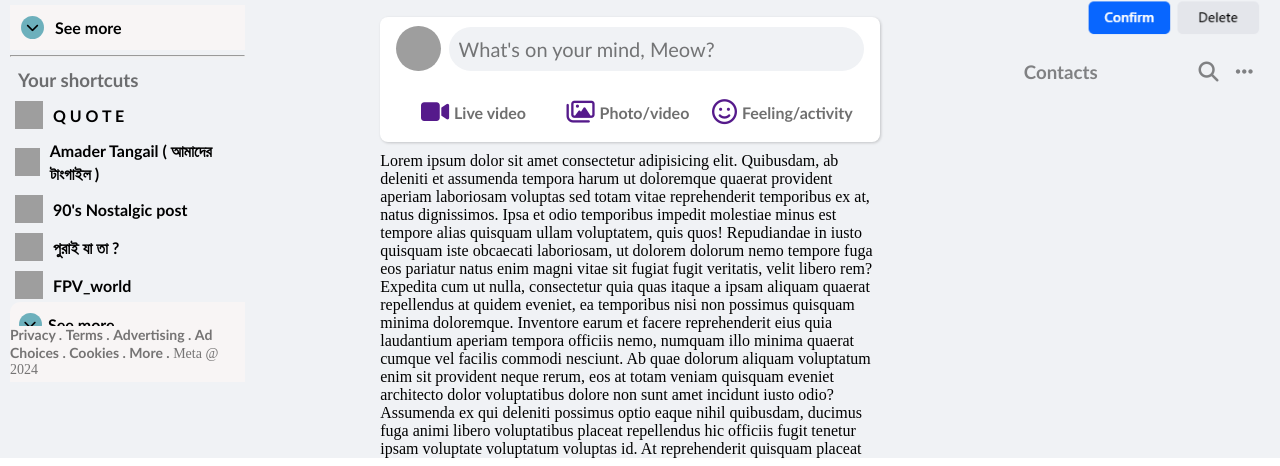
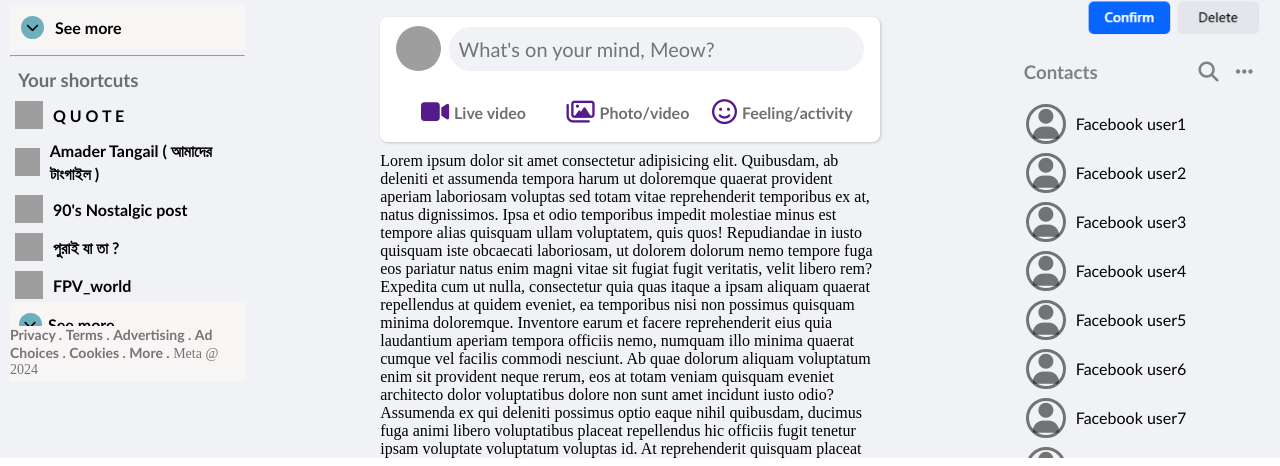
Before and after one commit to Zubayer-Al-Mamun/Facebook-Frontend-Clone, a plain HTML site: page index.html in a window 1280 px wide. Shown: the part 334-800 px from the top of the page. Drawn offline with Linux system fonts and the light colour scheme; grey boxes are pictures that could not be loaded.

Commit message:
add Contacts Option

```diff
--- a/app.js
+++ b/app.js
@@ -182,11 +182,14 @@ see_more1.addEventListener("click", ()=>{
     see_more_key1 = true;
     p4_p1.style.height = "auto";
     see_more1.children[1].innerText = "See less";
+    see_more1.children[0].style.transform = "rotate(180deg)";
+
   }
   else{
     see_more_key1 = false;
     p4_p1.style.height = "325px";
     see_more1.children[1].innerText = "See more";
+    see_more1.children[0].style.transform = "rotate(0deg)";
   }
 
 })
@@ -195,11 +198,13 @@ see_more2.addEventListener("click", ()=>{
     see_more_key2 = true;
     p4_p2.style.height = "auto";
     see_more2.children[1].innerText = "See less";
+    see_more2.children[0].style.transform = "rotate(180deg)";
   }
   else{
     see_more_key2 = false;
     p4_p2.style.height = "325px";
     see_more2.children[1].innerText = "See more";
+    see_more2.children[0].style.transform = "rotate(0deg)";
   }
 })
 let stryAll = document.querySelectorAll(".story_card");
--- a/index.html
+++ b/index.html
@@ -330,12 +330,11 @@
             <a href="#">See all</a>
           </div>
           <div class="req_cont">
-            <div class="req_img">
+            <!-- <div class="req_img">
               <div class="req_img2"></div>
             </div>
-            <div class="req_name"></div>
+            <div class="req_name"></div> -->
           </div>
-
           <div class="contacts">
             <h3>Contacts</h3>
             <div class="cont_src">
@@ -343,6 +342,18 @@
               <a href="#"><i class="fa-solid fa-ellipsis"></i></a>
             </div>
           </div>
+          <div class="contact_all">
+            <div class="contact"><i class="fa-solid fa-user"></i><p>Facebook user1</p></div>
+            <div class="contact"><i class="fa-solid fa-user"></i><p>Facebook user2</p></div>
+            <div class="contact"><i class="fa-solid fa-user"></i><p>Facebook user3</p></div>
+            <div class="contact"><i class="fa-solid fa-user"></i><p>Facebook user4</p></div>
+            <div class="contact"><i class="fa-solid fa-user"></i><p>Facebook user5</p></div>
+            <div class="contact"><i class="fa-solid fa-user"></i><p>Facebook user6</p></div>
+            <div class="contact"><i class="fa-solid fa-user"></i><p>Facebook user7</p></div>
+            <div class="contact"><i class="fa-solid fa-user"></i><p>Facebook user8</p></div>
+            <div class="contact"><i class="fa-solid fa-user"></i><p>Facebook user9</p></div>
+            <div class="contact"><i class="fa-solid fa-user"></i><p>Facebook user10</p></div>
+          </div>
         </div>
       </div>
     </div>
--- a/style.css
+++ b/style.css
@@ -1103,12 +1103,39 @@ background-size: cover;
   padding: 5px 0 10px 15px;
   color: rgba(0, 0, 0, 0.542);
 }
-
 .req_cont {
   width: 100%;
   height: 110px;
-  background-image: url(/image/req.png);
+  background-image: url(image/req.png);
   background-size: cover;
+}
+.contact_all{
+  width: 100%;
+}
+.contact{
+  width: 100%;
+  height: 45px;
+  border-radius: 8px 0 0 8px;
+  display: flex;
+  align-items: center;
+  font-family: 'Gill Sans', 'Gill Sans MT', Calibri, 'Trebuchet MS', sans-serif;
+  margin: 4px 0;
+}
+.contact i{
+  width: 40px;
+  height: 40px;
+  font-size: 30px;
+  border-radius: 50%;
+  display: flex;
+  justify-content: center;
+  align-items: center;
+  border: 3px solid rgba(0, 0, 0, 0.525);
+  margin-left: 10px;
+  margin-right: 10px;
+  color: rgba(0, 0, 0, 0.525);
+}
+.contact:hover{
+  background-color: #dfe3eb;
 }
 
 @media (max-width: 1099px) {
```
